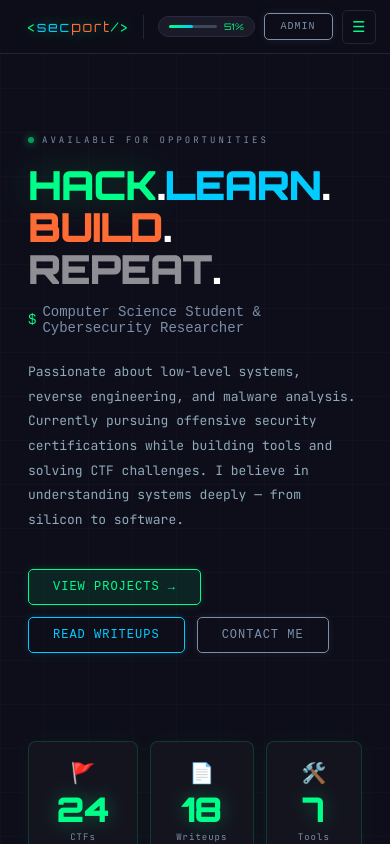
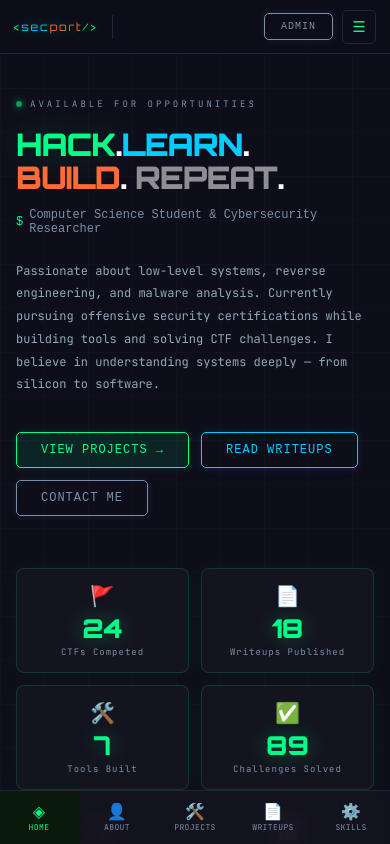
Before and after one commit to sp3cia1m4n/secport, a Next.js app: page / in a window 390 px wide. Shown: the top 844 px of the page. Built offline with nearby package versions, Linux system fonts and the light colour scheme.

Commit message:
fix nav always visible on desktop

```diff
--- a/pages/index.jsx
+++ b/pages/index.jsx
@@ -281,8 +281,13 @@ const Grid = ({children,cols,gap})=>(
 
 // ─── USEWIDTH ─────────────────────────────────────────────────────────────────
 function useWidth(){
-  const [w,setW]=useState(900);
-  useEffect(()=>{ const h=()=>setW(window.innerWidth); window.addEventListener("resize",h); return()=>window.removeEventListener("resize",h); },[]);
+  const [w,setW]=useState(1440);
+  useEffect(()=>{
+    setW(window.innerWidth);
+    const h=()=>setW(window.innerWidth);
+    window.addEventListener("resize",h);
+    return()=>window.removeEventListener("resize",h);
+  },[]);
   return w;
 }
 
```
